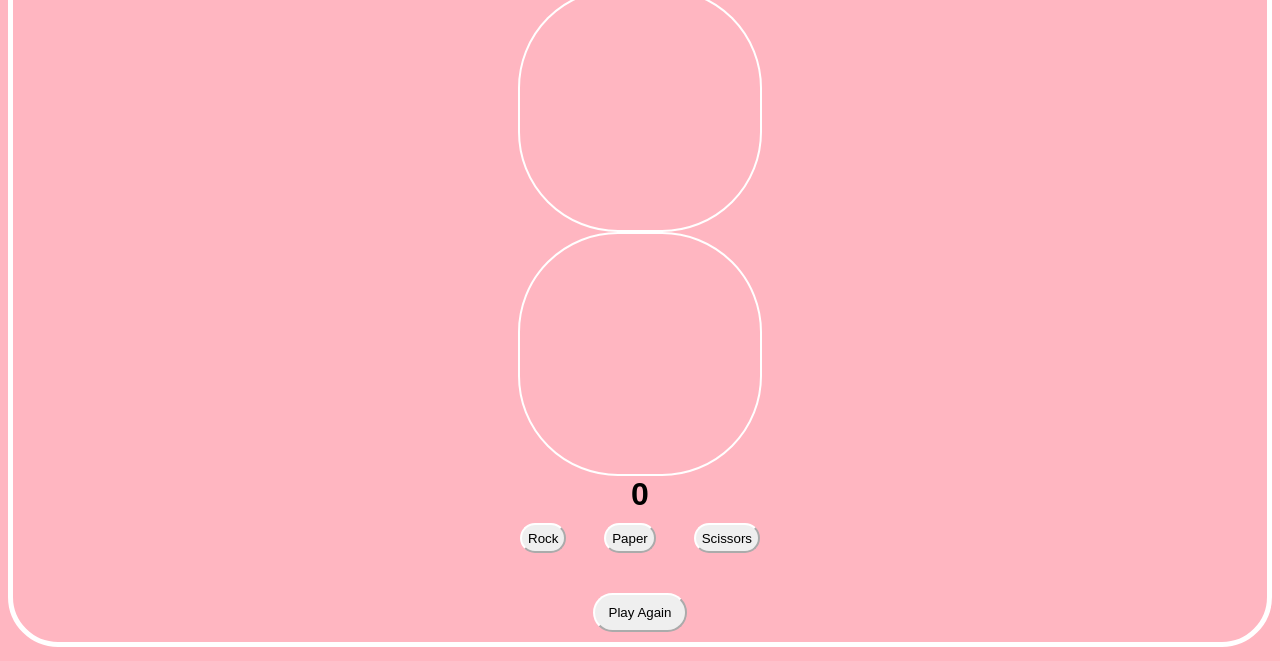
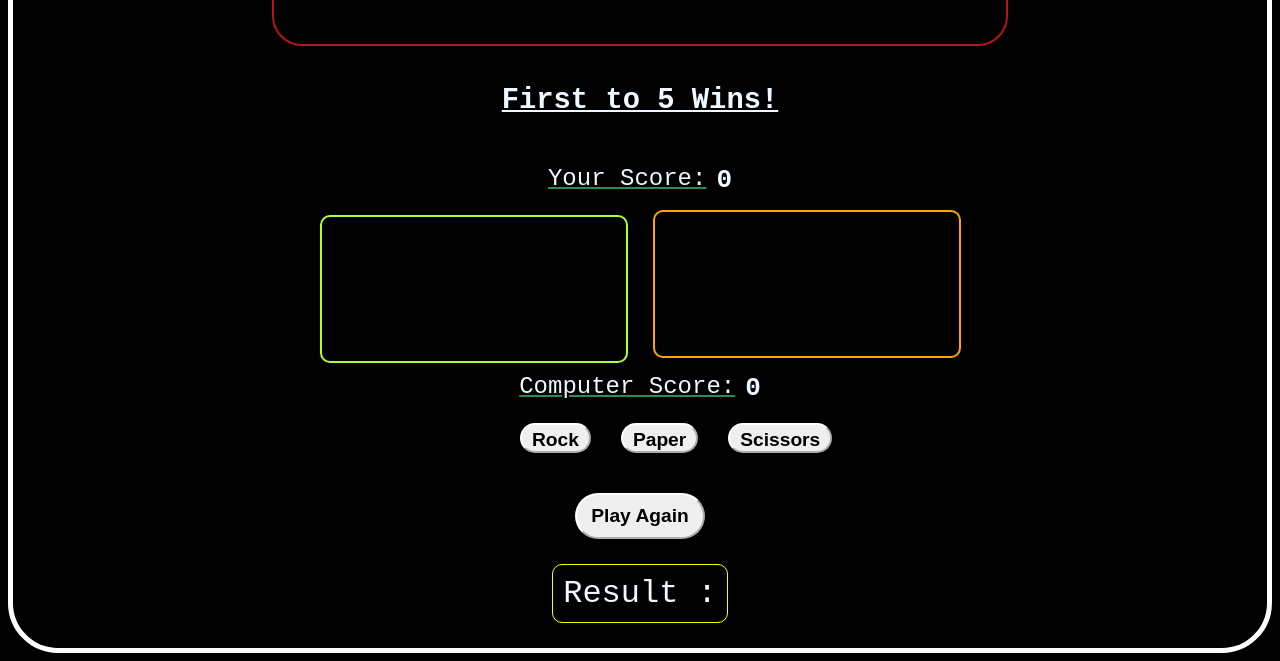
Before and after one commit to IamGuneet/Rock_Paper_Scissor, a plain HTML site: page index.html in a window 1280 px wide. Shown: the part 237-898 px from the top of the page. Drawn offline with Linux system fonts and the light colour scheme.

Commit message:
wrong repo commited last time, correct repo

```diff
--- a/index.html
+++ b/index.html
@@ -12,13 +12,29 @@
         <div class="title">
             <h1>Game</h1>
             <h2>Rock,Paper and Scissors.</h2>
+        </div>
+        <div class="condition">
+
             <h4>First to 5 Wins!</h4>
         </div>
     </div>
-    <h1 class="yourScore">0</h1>
-    <div class="yourMove"></div>
-    <div class="opponentMove"></div>
-    <h1 class="oppoScore">0</h1>
+    <div class="score">
+       <div class="output">
+           Your Score:
+    </div>
+       <h1 class="yourScore">0</h1>
+    </div>
+    <div class="display">
+
+        <div class="yourMove"></div>
+        <div class="opponentMove"></div>
+    </div>
+    <div class="score">
+        <div class="output">
+            Computer Score:
+        </div>
+        <h1 class="oppoScore">0</h1>
+    </div>
 
     <div class="btns">
 
@@ -31,7 +47,7 @@
 
 
         <button type="reset" class="playAgain">Play Again</button>
-        <div class="result"></div>
+        <div class="result">Result :</div>
     <script src="./index.js"></script>
 </body>
 
--- a/index.js
+++ b/index.js
@@ -1,7 +1,7 @@
 let you;
 let opponent;
 let opponentScore=0;
-let yourScore =0;
+let yourScore= 0;
 
 let yourchoice = document.querySelector('.yourMove');
 let cpMove = document.querySelector('.opponentMove');
@@ -23,16 +23,21 @@ moves.forEach(button => button.addEventListener("click",() => {
     result.textContent = checkWinner();
     UserScore.textContent = yourScore;
     computerScore.textContent = opponentScore;
+     if (yourScore == 5) {
+        result.textContent = "You won the game! "
+     } if (opponentScore == 5) {
+        result.textContent ="Computer won, you lose..."
+     }
 
     function checkWinner(){
         if(opponent==you){
             return "Draw!"
         } else if(opponent=="Rock"&&you=="Paper"||opponent=="Paper"&&you=="Scissors"||opponent=="Scissors"&&you=="Rock"){
-            yourScore++;
+            yourScore +=1;
             return "You win!"
         }
         else {
-            opponentScore++;
+            opponentScore +=1;
             return "Computer Won!"
         }
 
@@ -41,10 +46,11 @@ moves.forEach(button => button.addEventListener("click",() => {
 
 }))
 let playAgain = document.querySelector('.playAgain');
-playAgain.addEventListener('click',resetGame)
+playAgain.addEventListener('click', resetGame);
 
 function resetGame(){
-    yourScore=0;
-    opponentScore=0;
-
+    yourScore = 0;
+    opponentScore = 0;
+    UserScore.textContent = yourScore;
+    computerScore.textContent = opponentScore;
 }
--- a/style.css
+++ b/style.css
@@ -1,18 +1,31 @@
 body{
-  display: flex;
-  flex-direction: column;
-  font-family: Arial, Helvetica, sans-serif;
-  background-color:lightpink;
+    display: flex;
+    flex-direction: column;
+    font-family: Arial, Helvetica, sans-serif;
+    font-family: monospace;
+  background-color:rgb(1, 1, 1);
+  color: aliceblue;
   border: 5px solid white;
   border-radius: 50px;
 }
 .title{
-
+padding: 20px;
+    margin-top: 20px;
+    font-size: 2rem;
     display: flex;
+    text-decoration:line-through solid rgb(226, 255, 82);
     flex-direction: column;
     align-items: center;
+    border: 2px solid rgb(181, 23, 23);
+    color: aliceblue;
+    border-radius: 30px;
 }
-.head{
+.condition{
+    font-size: 1.8rem;
+    color: aliceblue;
+    text-decoration: underline;
+}
+.head,.condition{
     align-self: center;
         display: flex;
      flex-direction: column;
@@ -27,31 +40,39 @@ body{
 }
 
 .yourMove{
+    padding: 2px;
+    color: aliceblue;
     margin-top: 10px;
-    border: 2px solid white;
-    border-radius: 100px;
+    border: 2px solid greenyellow;
+    border-radius: 10px;
     font-family:'Trebuchet MS', 'Lucida Sans Unicode', 'Lucida Grande', 'Lucida Sans', Arial, sans-serif;
     align-self: center;
+    font-family: monospace;
     display: flex;
     justify-content: center;
     align-items: center;
-    height: 240px;
-    width: 240px;
-    font-size: larger;
+    color: greenyellow;
+    height: 140px;
+    width: 300px;
+    font-size: 1.3rem;
 
 }
 .opponentMove{
     margin-bottom: 5px0;
-    border: 2px solid white;
-    border-radius: 100px;
+    border: 2px solid orange;
+    border-radius: 10px;
     font-family:'Trebuchet MS', 'Lucida Sans Unicode', 'Lucida Grande', 'Lucida Sans', Arial, sans-serif;
     align-self: center;
     display: flex;
+    color: orange;
     align-items: center;
+    font-family: monospace;
     justify-content: center;
-    font-size: larger;
-    height: 240px;
-    width: 240px;
+    height: 140px;
+    width: 300px;
+    font-size: 1.3rem;
+    padding: 2px;
+
     /* background-color: black; */
 }
 .btns{ margin-top: 10px;
@@ -61,19 +82,48 @@ body{
     align-self: center;
     width: 240px;
     height: 30px;
+    gap: 30px;
 
 }
 .result{
-    margin-top: 10px;
-    font-size:xx-large;
+    margin: 25px;
+    border: 1px solid yellow;
+    border-radius: 10px;
+    padding: 10px;
+    font-size: 2rem;
     align-self: center;
 }
 h1{
     align-self: center;
     margin: 0px;
+
 }
 
 button{
-    border-radius: 20px;
+    font-size: 1.2rem;
+    font-weight: 600;
+    padding: 4px 10px;
+    border-radius: 30px;
     border-color: white;
 }
+button:hover{
+    background-color: black;
+    border: solid black;
+    color: aliceblue;
+}
+.score{
+    margin: 10px;
+    display: flex;
+    justify-content:center;
+    align-items: baseline;
+    gap: 10px;
+}
+.output{
+    text-decoration: underline seagreen;
+    font-size: 1.5rem;
+}
+.display{
+    display: flex;
+    justify-content: center;
+    gap: 25px;
+}
```
